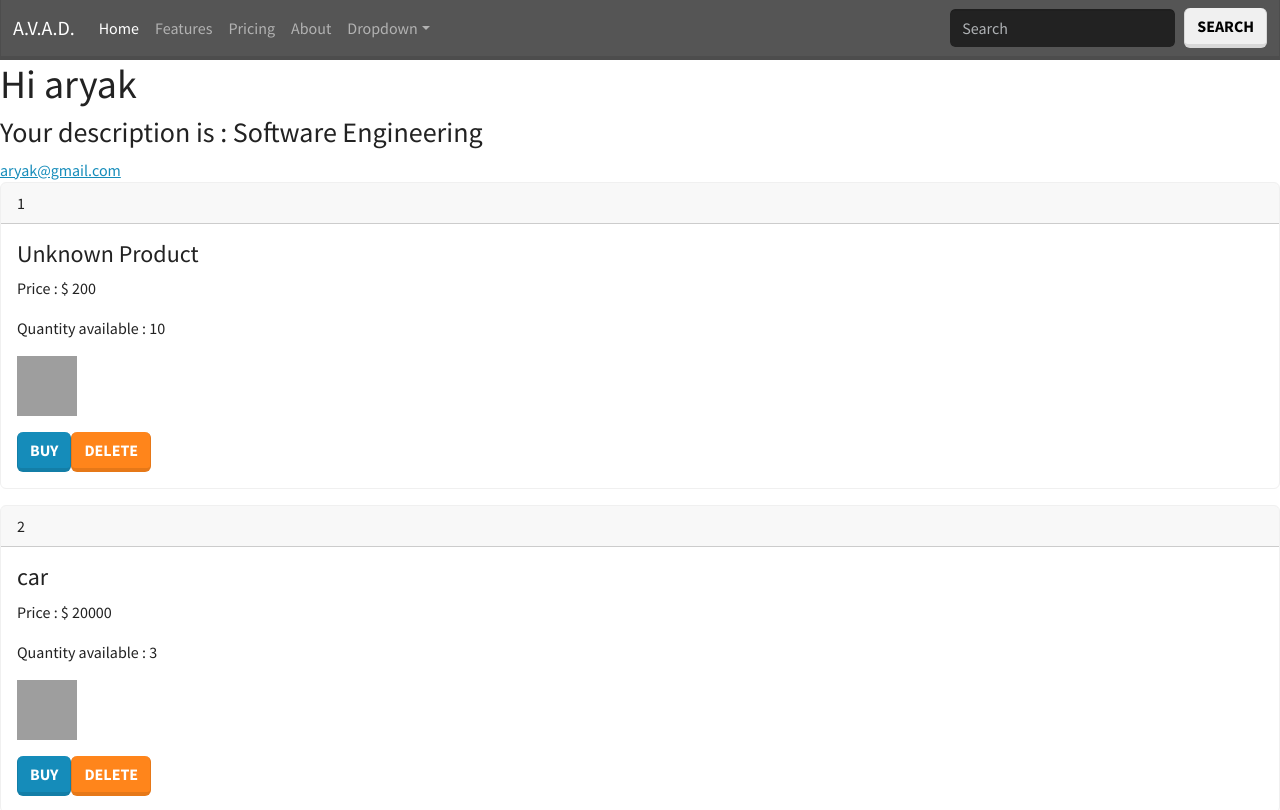
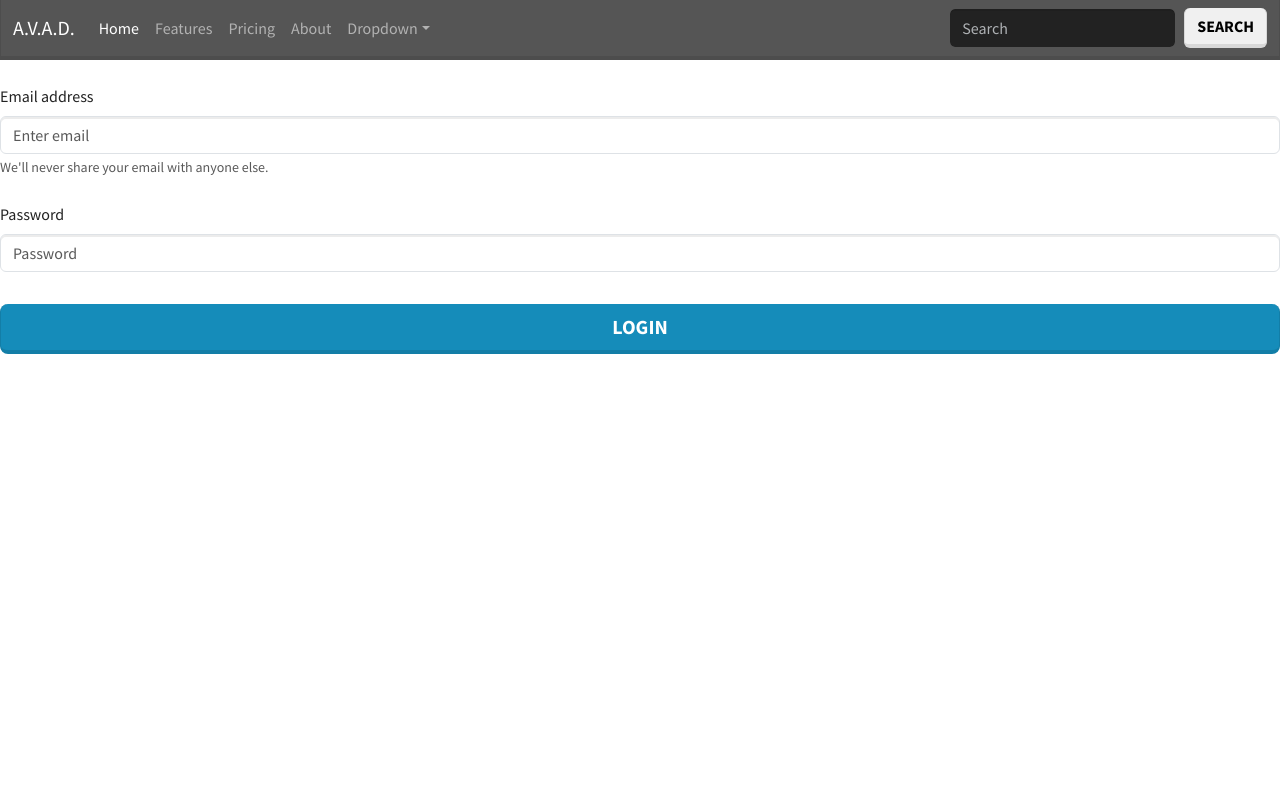
Before and after one commit to aryak0512/avad-ui, a React (Create React App) app: page / in a window 1280 px wide. Shown: the top 810 px of the page. Built offline with nearby package versions, Linux system fonts and the light colour scheme; grey boxes are pictures that could not be loaded.

Commit message:
Login form created

```diff
--- a/src/App.jsx
+++ b/src/App.jsx
@@ -1,6 +1,7 @@
 import React, {Component} from "react";
 import {Navbar} from "./Navbar";
 import {ShoppingCart} from "./ShoppingCart";
+import {Login} from "./Login";
 
 /**
  * The top level, root component. All components are nested within this component.
@@ -14,7 +15,8 @@ export class App extends Component {
         return (
             <React.Fragment>
                 <Navbar/>
-                <ShoppingCart/>
+                {/*<ShoppingCart/>*/}
+                <Login/>
             </React.Fragment>
         )
     }
--- /dev/null
+++ b/src/Login.jsx
@@ -0,0 +1,55 @@
+import {Component} from "react";
+
+export class Login extends Component {
+
+    constructor(props){
+        super(props);
+        this.state = {email: "", password: "", message: ""};
+    }
+
+
+    render(){
+        return <div>
+
+            <form>
+
+                <div>
+                    <label htmlFor="email" className="form-label mt-4">Email address</label>
+                    <input type="email" className="form-control" id="email"
+                           aria-describedby="emailHelp" placeholder="Enter email" value={this.state.email}
+                           onChange={(event) => this.setState({email: event.target.value})}/>
+                    <small id="emailHelp" className="form-text text-muted">We'll never share your email with anyone
+                        else.</small>
+                </div>
+                <div>
+                    <label htmlFor="exampleInputPassword1" className="form-label mt-4">Password</label>
+                    <input type="password" className="form-control" id="exampleInputPassword1"
+                           placeholder="Password" value={this.state.password}
+                           onChange={(event) => this.setState({password: event.target.value})}/>
+                </div>
+
+                <div className="form-group">{this.state.message}</div>
+
+                <div className="d-grid gap-2">
+                    <br/>
+                    <button className="btn btn-lg btn-primary" type="button"
+                            onClick={() => this.validateCredentials()}>Login
+                    </button>
+                </div>
+            </form>
+
+        </div>
+    }
+
+    /**
+     * some basic validations & send to server for authentication
+     */
+    validateCredentials = () => {
+        if (this.state.email.length < 3) {
+            this.setState({message: "Please enter a valid email address"});
+            return;
+        }
+        console.log(this.state.email);
+        console.log(this.state.password);
+    }
+}
--- a/src/ShoppingCart.jsx
+++ b/src/ShoppingCart.jsx
@@ -48,6 +48,19 @@ export class ShoppingCart extends React.Component {
         console.log("componentDidUpdate called");
         console.log("Prev props : " + JSON.stringify(prevProps) + " Current props : " + JSON.stringify(this.props));
         console.log("Prev state : " + JSON.stringify(prevState) + " Current state : " + JSON.stringify(this.state));
+    }
+
+    /**
+     * executed when parent component removes child component or user routing to different compoenent
+     */
+    componentWillUnmount(){
+        // typically for cleanup code, cancel http requests if any
+        console.log("componentWillUnmount called");
+    }
+
+    componentDidCatch(error, errorInfo){
+        console.log("componentDidCatch called");
+        console.log(error);
     }
 
     /**
```
